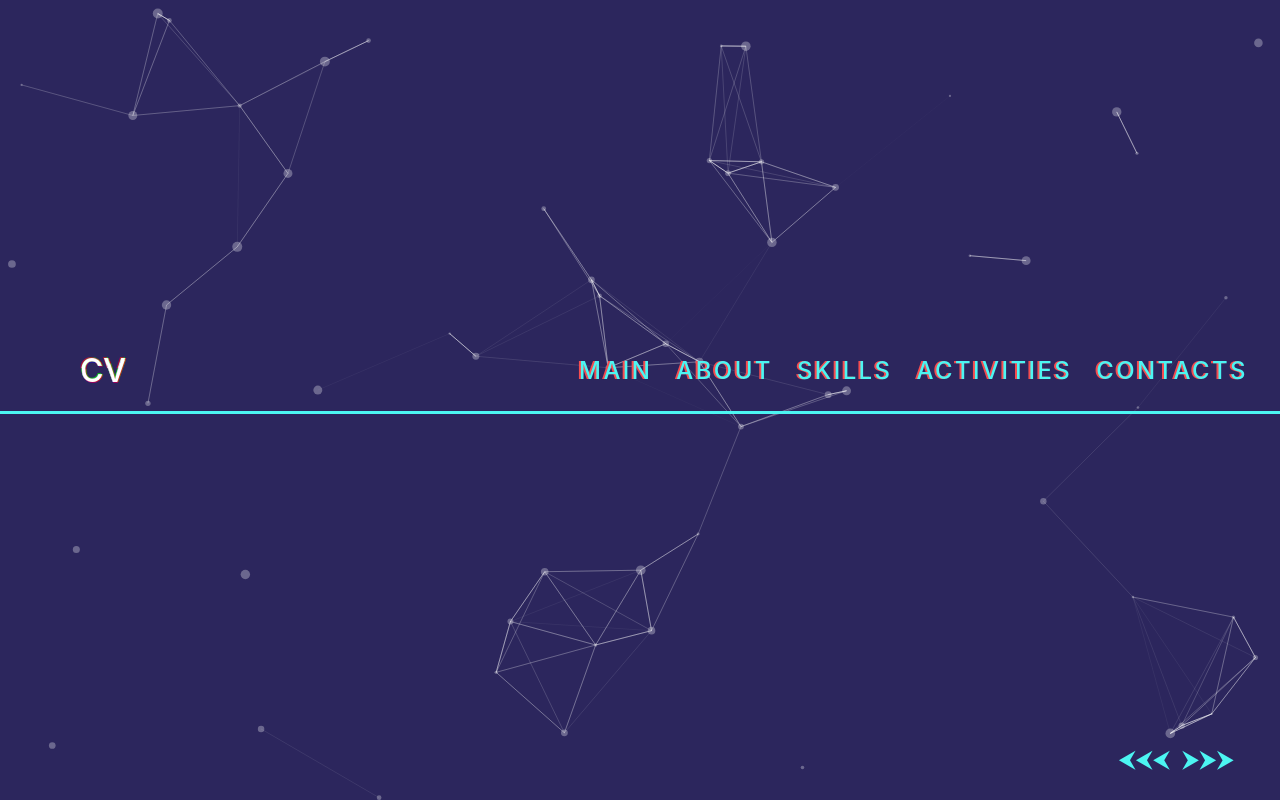
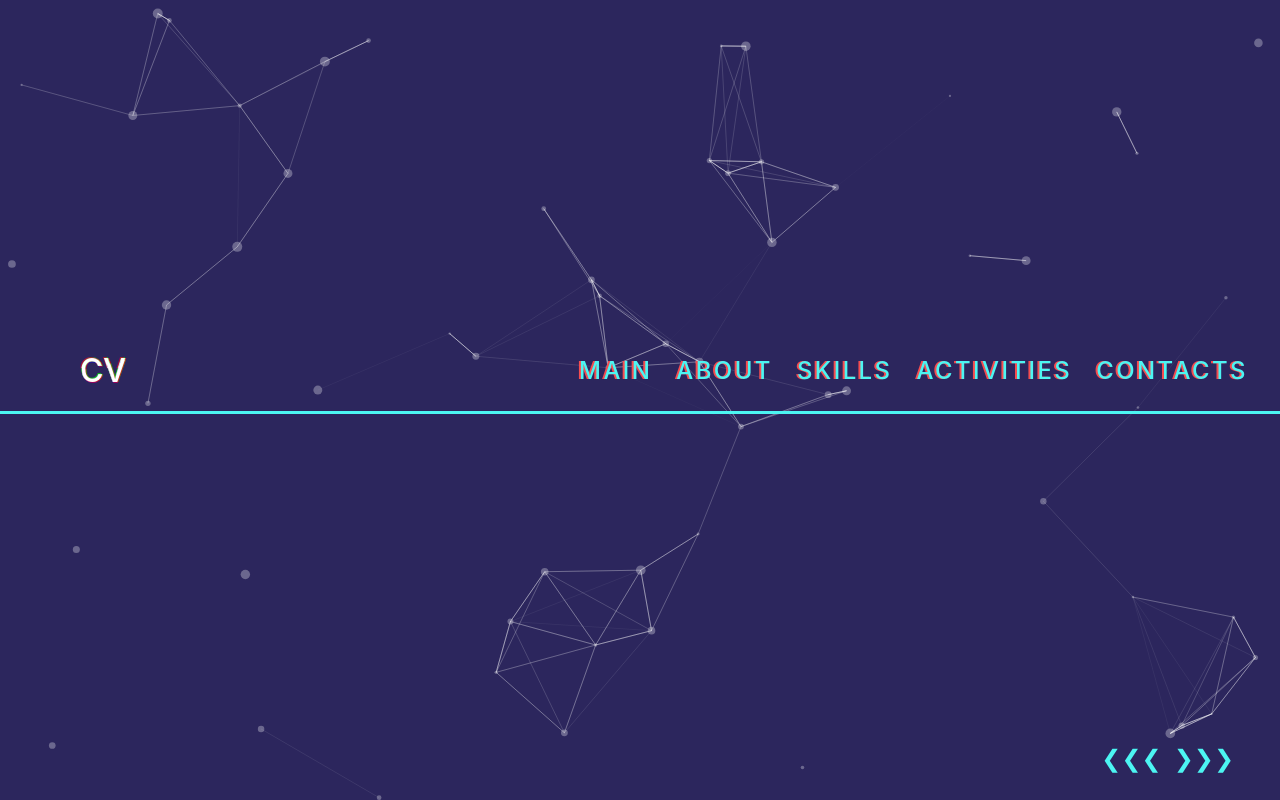
Before and after one commit to ivankotov12345/react-cv, a React (Create React App) app: page / in a window 1280 px wide. Built offline with nearby package versions, Linux system fonts and the light colour scheme.

Commit message:
fix: fix buttons left/right design

```diff
--- a/src/App.js
+++ b/src/App.js
@@ -78,14 +78,14 @@ function App() {
       <footer className={css(stylesApp.containerFooter)}>
         <div className={css(stylesApp.buttonContainer)}>
         <button onClick={goBack} className={css(stylesApp.buttonLeft)}>
-        <span className={css(stylesApp.arrowButton, stylesApp.arrowButtonLeft)}>⮜</span>
-        <span className={css(stylesApp.arrowButton, stylesApp.arrowButtonLeft)}>⮜</span>
-        <span className={css(stylesApp.arrowButton, stylesApp.arrowButtonLeft)}>⮜</span>
+        <span className={css(stylesApp.arrowButton, stylesApp.arrowButtonLeft)}>❮</span>
+        <span className={css(stylesApp.arrowButton, stylesApp.arrowButtonLeft)}>❮</span>
+        <span className={css(stylesApp.arrowButton, stylesApp.arrowButtonLeft)}>❮</span>
         </button>
         <button onClick={goForward} className={css(stylesApp.buttonRight)}>
-        <span className={css(stylesApp.arrowButton)}>⮞</span>
-        <span className={css(stylesApp.arrowButton)}>⮞</span>
-        <span className={css(stylesApp.arrowButton)}>⮞</span>
+        <span className={css(stylesApp.arrowButton)}>❯</span>
+        <span className={css(stylesApp.arrowButton)}>❯</span>
+        <span className={css(stylesApp.arrowButton)}>❯</span>
         </button>
         </div>
       </footer>
```
